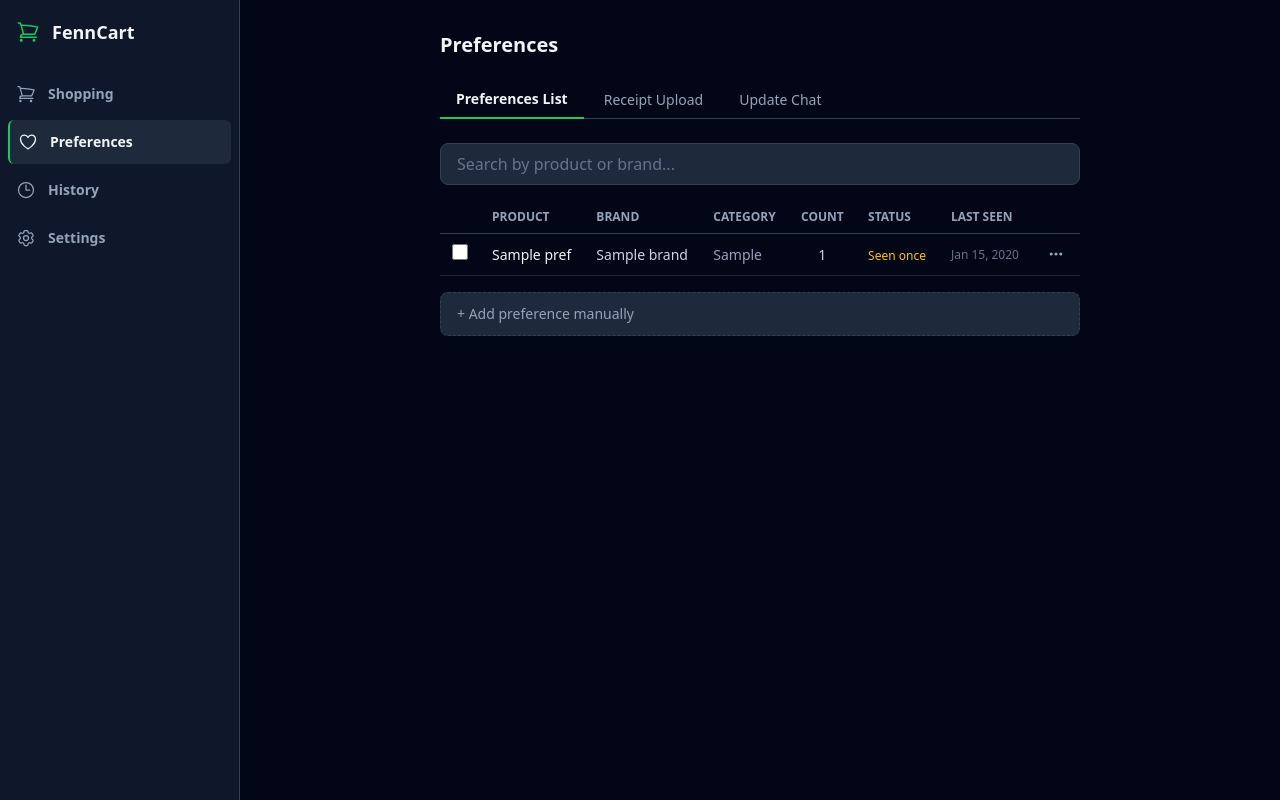
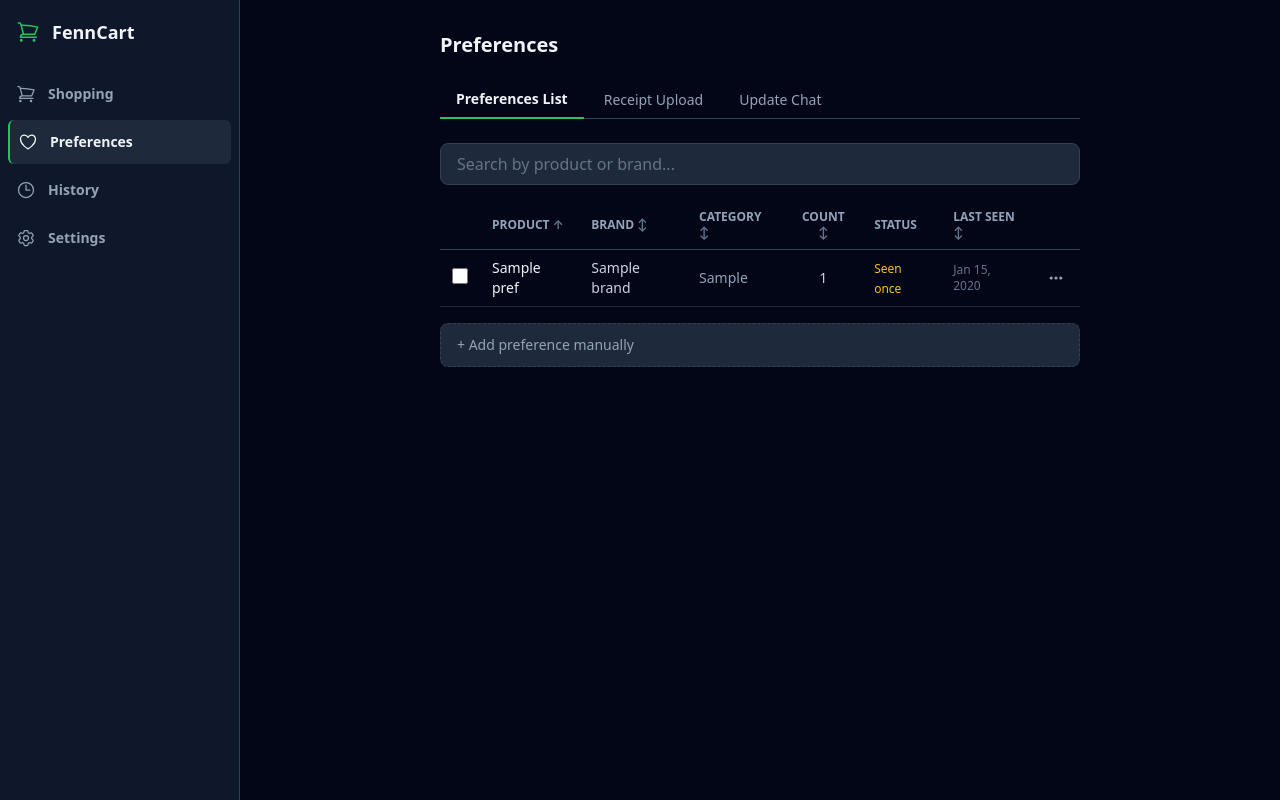
Before and after one commit to EzekielTheMad/FennCart, a Python web app: template templates/pages/preferences.html in a window 1280 px wide. Run offline with Jinja, Linux system fonts and the light colour scheme; the template is opened without the code that fills it: most values are stand-ins (such as "Sample title", 1, 10 or a date in 2020); some libraries are stand-ins or nearby versions.

Commit message:
feat: sortable preference table + product images in cart review
- Preference table now sortable by clicking column headers (Product,
  Brand, Category, Count, Last Seen) — Alpine.js client-side sort
- Product thumbnails from Kroger API now appear in cart review cards
  by enriching ItemMatch with thumbnail_url from matched candidate

Co-Authored-By: Claude Opus 4.6 (1M context) <noreply@anthropic.com>

```diff
--- a/templates/partials/pref_list.html
+++ b/templates/partials/pref_list.html
@@ -1,5 +1,5 @@
 {#
-  pref_list.html — Preference table rendered inside #pref-list-container.
+  pref_list.html — Sortable preference table rendered inside #pref-list-container.
   Context vars: preferences (list[PreferenceEntry]), query (str | None),
                 save_success (bool, optional), saved_count (int, optional)
 #}
@@ -11,7 +11,6 @@
 {% endif %}
 
 {% if not preferences and not query %}
-  {# Empty state: no preferences at all #}
   <div class="text-slate-400 text-sm text-center py-16">
     <p>No preferences yet. Upload a receipt or use the chat to teach FennCart your habits.</p>
     <p class="mt-4">
@@ -24,78 +23,107 @@
   </div>
 
 {% elif not preferences and query %}
-  {# Empty search results #}
   <div class="text-slate-400 text-sm text-center py-8">
     No preferences match &lsquo;{{ query }}&rsquo;.
   </div>
 
 {% else %}
-  {# Preference table #}
-  <div class="overflow-x-auto">
+  <div class="overflow-x-auto"
+       x-data="{
+         sortCol: 'product',
+         sortAsc: true,
+         rows: [
+           {% for pref in preferences %}
+           {
+             id: {{ pref.id }},
+             product: '{{ pref.product_name | e }}',
+             brand: '{{ (pref.brand or '') | e }}',
+             category: '{{ (pref.product_category or '') | e }}',
+             count: {{ pref.purchase_count }},
+             lastSeen: '{{ pref.last_seen_at.strftime('%Y-%m-%d') if pref.last_seen_at else '' }}',
+             lastSeenDisplay: '{{ pref.last_seen_at.strftime('%b %d, %Y') if pref.last_seen_at else '—' }}',
+             source: '{{ pref.source }}',
+             notes: '{{ (pref.notes or '') | e }}'
+           }{% if not loop.last %},{% endif %}
+           {% endfor %}
+         ],
+         get sorted() {
+           return [...this.rows].sort((a, b) => {
+             let va = a[this.sortCol], vb = b[this.sortCol];
+             if (typeof va === 'string') { va = va.toLowerCase(); vb = vb.toLowerCase(); }
+             if (va < vb) return this.sortAsc ? -1 : 1;
+             if (va > vb) return this.sortAsc ? 1 : -1;
+             return 0;
+           });
+         },
+         toggleSort(col) {
+           if (this.sortCol === col) { this.sortAsc = !this.sortAsc; }
+           else { this.sortCol = col; this.sortAsc = true; }
+         },
+         sortIcon(col) {
+           if (this.sortCol !== col) return '↕';
+           return this.sortAsc ? '↑' : '↓';
+         }
+       }">
     <table class="w-full text-sm text-left">
       <thead class="text-xs text-slate-400 uppercase border-b border-slate-700">
         <tr>
           <th class="px-3 py-2 w-8">
             <span class="sr-only">Select</span>
           </th>
-          <th class="px-3 py-2">Product</th>
-          <th class="px-3 py-2">Brand</th>
-          <th class="px-3 py-2">Category</th>
-          <th class="px-3 py-2 text-center">Count</th>
-          <th class="px-3 py-2">Status</th>
-          <th class="px-3 py-2">Last Seen</th>
+          <th class="px-3 py-2 cursor-pointer hover:text-slate-200 select-none" @click="toggleSort('product')">
+            Product <span class="text-slate-500" x-text="sortIcon('product')"></span>
+          </th>
+          <th class="px-3 py-2 cursor-pointer hover:text-slate-200 select-none" @click="toggleSort('brand')">
+            Brand <span class="text-slate-500" x-text="sortIcon('brand')"></span>
+          </th>
+          <th class="px-3 py-2 cursor-pointer hover:text-slate-200 select-none" @click="toggleSort('category')">
+            Category <span class="text-slate-500" x-text="sortIcon('category')"></span>
+          </th>
+          <th class="px-3 py-2 text-center cursor-pointer hover:text-slate-200 select-none" @click="toggleSort('count')">
+            Count <span class="text-slate-500" x-text="sortIcon('count')"></span>
+          </th>
+          <th class="px-3 py-2 cursor-pointer hover:text-slate-200 select-none" @click="toggleSort('count')">
+            Status
+          </th>
+          <th class="px-3 py-2 cursor-pointer hover:text-slate-200 select-none" @click="toggleSort('lastSeen')">
+            Last Seen <span class="text-slate-500" x-text="sortIcon('lastSeen')"></span>
+          </th>
           <th class="px-3 py-2 w-10">
             <span class="sr-only">Actions</span>
           </th>
         </tr>
       </thead>
       <tbody>
-        {% for pref in preferences %}
-        <tr id="pref-row-{{ pref.id }}"
+        <template x-for="pref in sorted" :key="pref.id">
+          <tr :id="'pref-row-' + pref.id"
               class="border-b border-slate-800 hover:bg-slate-800/50 transition-colors">
             <td class="px-3 py-2">
               <input
                 type="checkbox"
                 class="w-4 h-4 accent-green-500 rounded cursor-pointer"
-              value="{{ pref.id }}"
-              aria-label="Select {{ pref.product_name }}"
-              @change="toggleId({{ pref.id }})"
-              :checked="selectedIds.includes({{ pref.id }})"
+                :value="pref.id"
+                :aria-label="'Select ' + pref.product"
+                @change="toggleId(pref.id)"
+                :checked="selectedIds.includes(pref.id)"
               >
             </td>
-          <td class="px-3 py-2 text-slate-100 font-medium">
-            {{ pref.product_name }}
+            <td class="px-3 py-2 text-slate-100 font-medium" x-text="pref.product"></td>
+            <td class="px-3 py-2 text-slate-300" x-text="pref.brand || '—'"></td>
+            <td class="px-3 py-2 text-slate-400" x-text="pref.category || '—'"></td>
+            <td class="px-3 py-2 text-center text-slate-300" x-text="pref.count"></td>
+            <td class="px-3 py-2">
+              <span x-show="pref.count >= 2" class="text-xs text-green-500">Established</span>
+              <span x-show="pref.count < 2" class="text-xs text-amber-400">Seen once</span>
             </td>
-          <td class="px-3 py-2 text-slate-300">
-            {{ pref.brand or '—' }}
-          </td>
-          <td class="px-3 py-2 text-slate-400">
-            {{ pref.product_category or '—' }}
-          </td>
-          <td class="px-3 py-2 text-center text-slate-300">
-            {{ pref.purchase_count }}
-          </td>
-          <td class="px-3 py-2">
-            {% if pref.purchase_count >= 2 %}
-              <span class="text-xs text-green-500">Established</span>
-            {% else %}
-              <span class="text-xs text-amber-400">Seen once</span>
-            {% endif %}
-          </td>
-          <td class="px-3 py-2 text-xs text-slate-500">
-            {% if pref.last_seen_at %}
-              {{ pref.last_seen_at.strftime('%b %d, %Y') }}
-            {% else %}
-              —
-            {% endif %}
-          </td>
+            <td class="px-3 py-2 text-xs text-slate-500" x-text="pref.lastSeenDisplay"></td>
             <td class="px-3 py-2">
               <button
-              hx-get="/preferences/{{ pref.id }}/edit-form"
-              hx-target="#pref-row-{{ pref.id }}"
+                :hx-get="'/preferences/' + pref.id + '/edit-form'"
+                :hx-target="'#pref-row-' + pref.id"
                 hx-swap="outerHTML"
                 class="text-slate-400 hover:text-slate-100 p-1 transition-colors"
-              aria-label="Edit {{ pref.product_name }}"
+                :aria-label="'Edit ' + pref.product"
               >
                 <svg xmlns="http://www.w3.org/2000/svg" class="w-4 h-4" viewBox="0 0 20 20" fill="currentColor" aria-hidden="true">
                   <path d="M6 10a2 2 0 1 1-4 0 2 2 0 0 1 4 0ZM12 10a2 2 0 1 1-4 0 2 2 0 0 1 4 0ZM16 12a2 2 0 1 0 0-4 2 2 0 0 0 0 4Z" />
@@ -103,7 +131,7 @@
               </button>
             </td>
           </tr>
-        {% endfor %}
+        </template>
       </tbody>
     </table>
   </div>
```
Also changed, not shown: app/services/cart_service.py (+9 -0 lines). Lines whose indentation alone changed are shown as unchanged.
